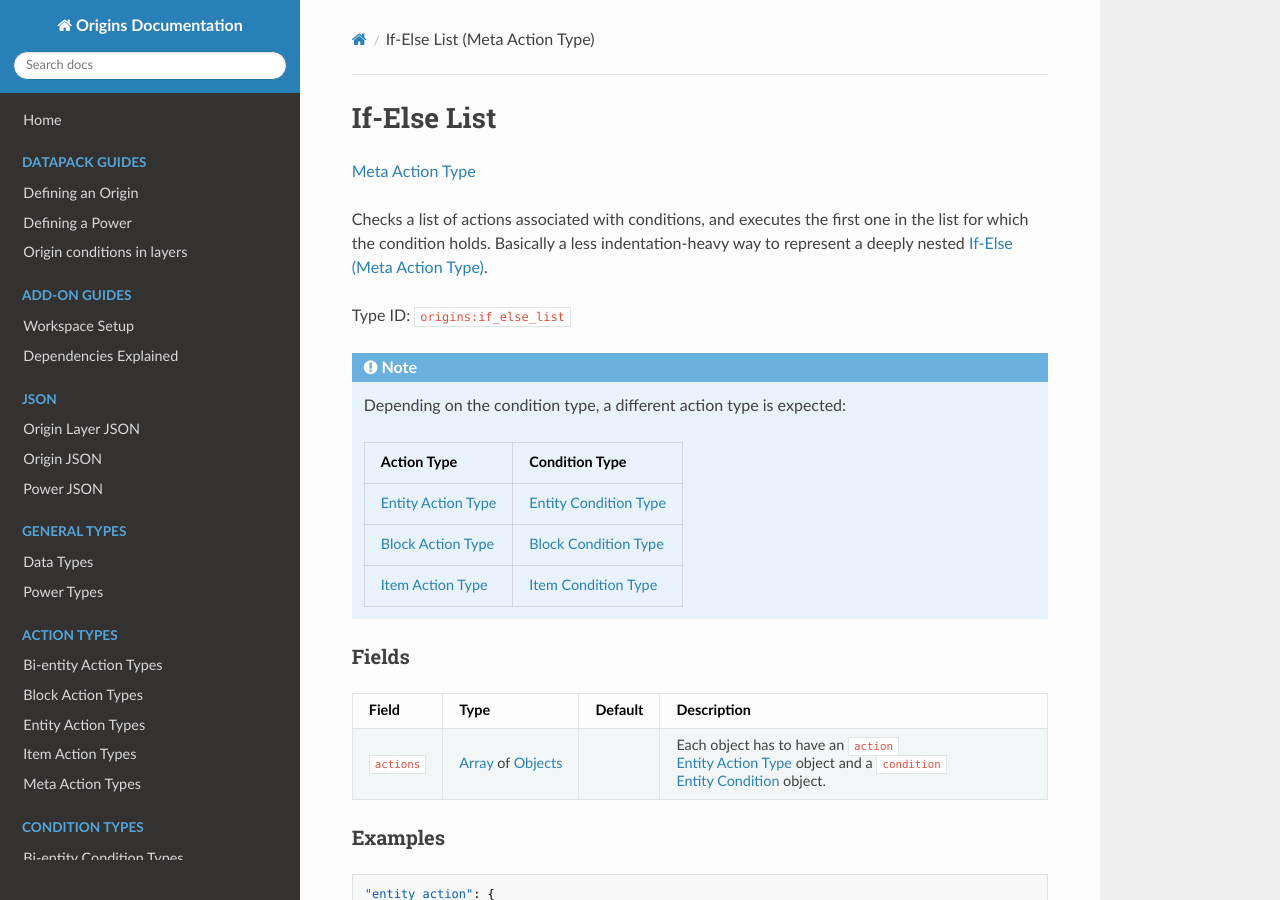
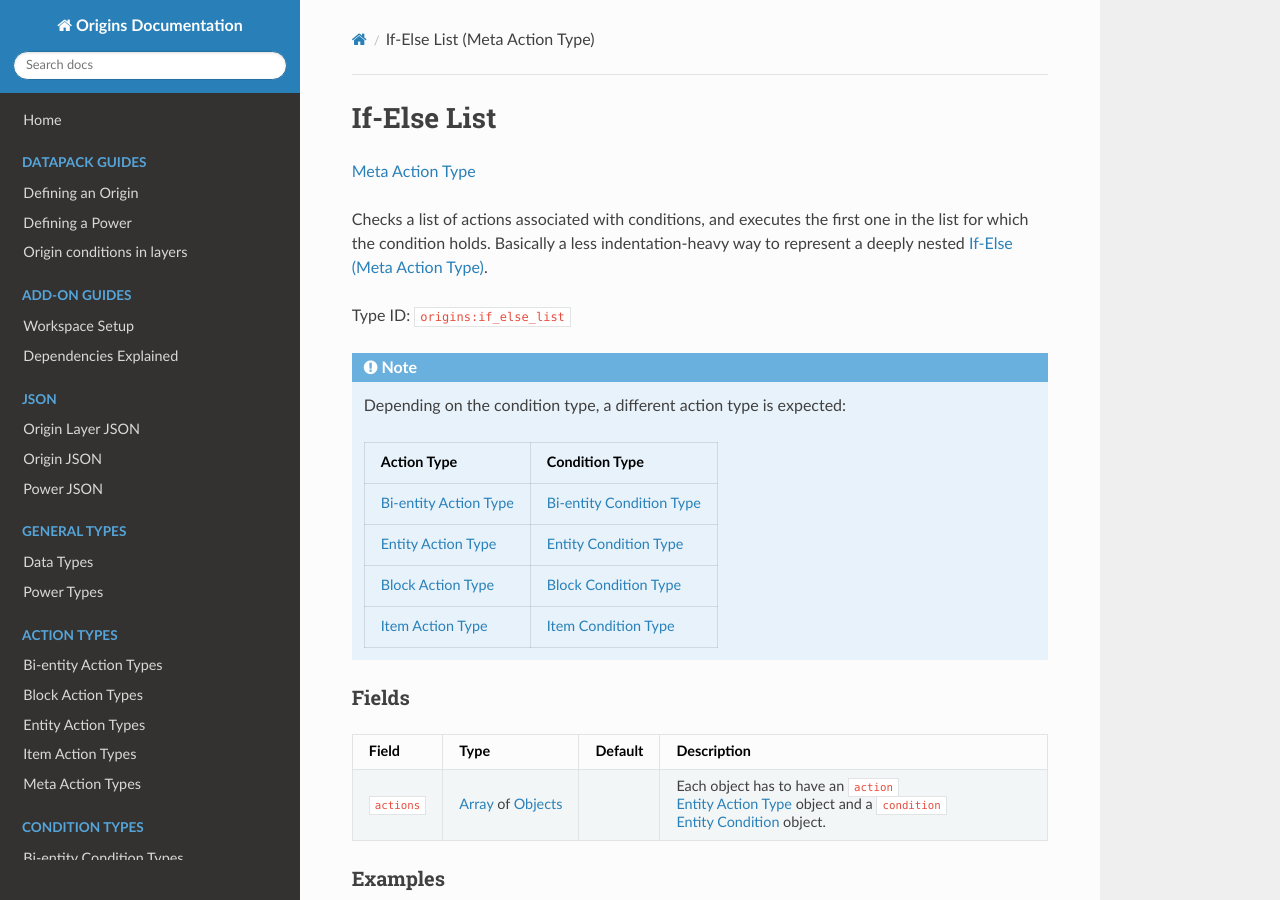
Before and after one commit to apace100/origins-docs, an MkDocs documentation site: the page built from docs/types/meta_action_types/if_else_list.md, in a window 1280 px wide and 900 px high. Built offline with MkDocs 1.6.1, drawn with Linux system fonts in a browser that asks for light colours; nearby versions of some CDN libraries.

Commit message:
Updated `if_else_list.md` (Meta Action Type)

```diff
--- a/docs/types/meta_action_types/if_else_list.md
+++ b/docs/types/meta_action_types/if_else_list.md
@@ -17,6 +17,7 @@ Type ID: `origins:if_else_list`
 
     Action Type | Condition Type
     ------------|----------------
+    [Bi-entity Action Type](../bientity_action_types.md) | [Bi-entity Condition Type](../bientity_condition_types.md)
     [Entity Action Type](../entity_action_types.md) | [Entity Condition Type](../entity_condition_types.md)
     [Block Action Type](../block_action_types.md) | [Block Condition Type](../block_condition_types.md)
     [Item Action Type](../item_action_types.md) | [Item Condition Type](../item_condition_types.md)
```
